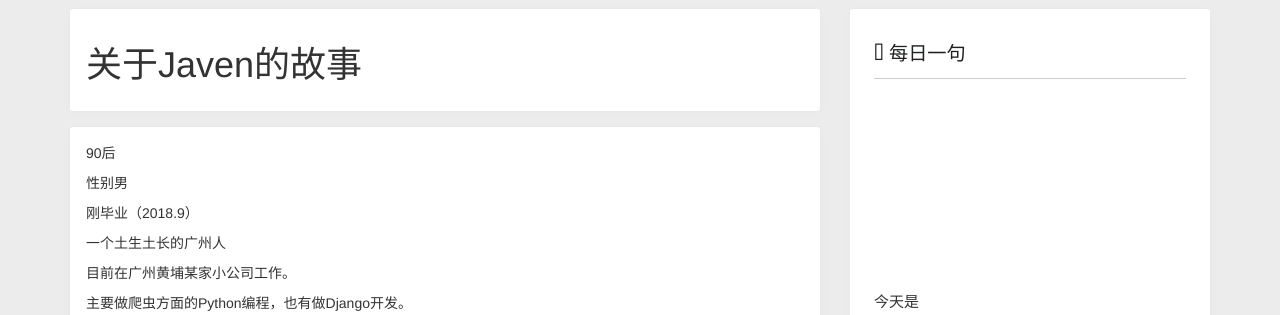
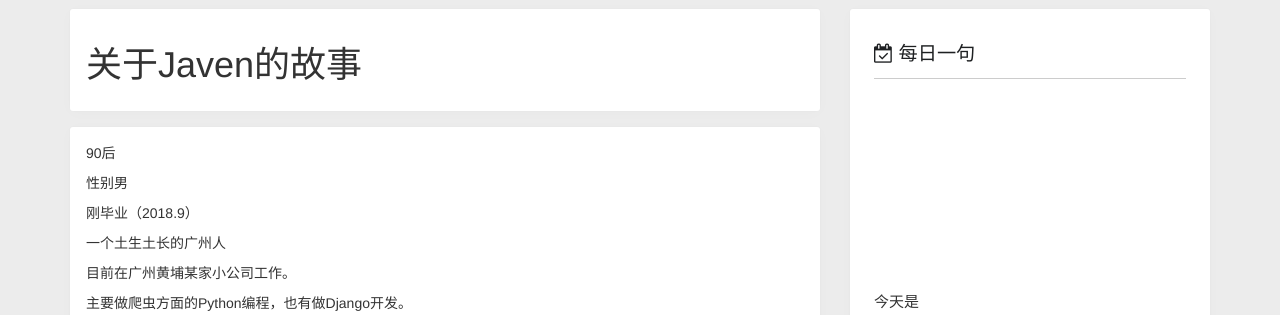
Before and after one commit to JieWHuang/www, a Django app: page /aboutme/ in a window 1280 px wide. Shown: the part 51-366 px from the top of the page. Run offline with Django 3.2, Linux system fonts and the light colour scheme; some libraries are stand-ins or nearby versions.

Commit message:
Update base.html

```diff
--- a/blog/templates/base.html
+++ b/blog/templates/base.html
@@ -14,8 +14,8 @@
     <!-- Place favicon.ico in the root directory -->
     <link rel="shortcut icon" rel="external nofollow" href="{% static 'favicon.ico' %}" />
     <link rel="stylesheet" href="/static/css/normalize.min.css">
-    <link rel="stylesheet" href="/static/css/bootstrap.min.css">
-    <link rel="stylesheet" href="/static/css/font-awesome.min.css">
+    <link rel="stylesheet" href="https://cdn-1255847907.cos.ap-guangzhou.myqcloud.com/bootstrap.min.css">
+    <link rel="stylesheet" href="/static/css/https://cdn-1255847907.cos.ap-guangzhou.myqcloud.com/font-awesome.min.css">
     <link rel="stylesheet" href="/static/css/main.css">
 </head>
 <body>
```
